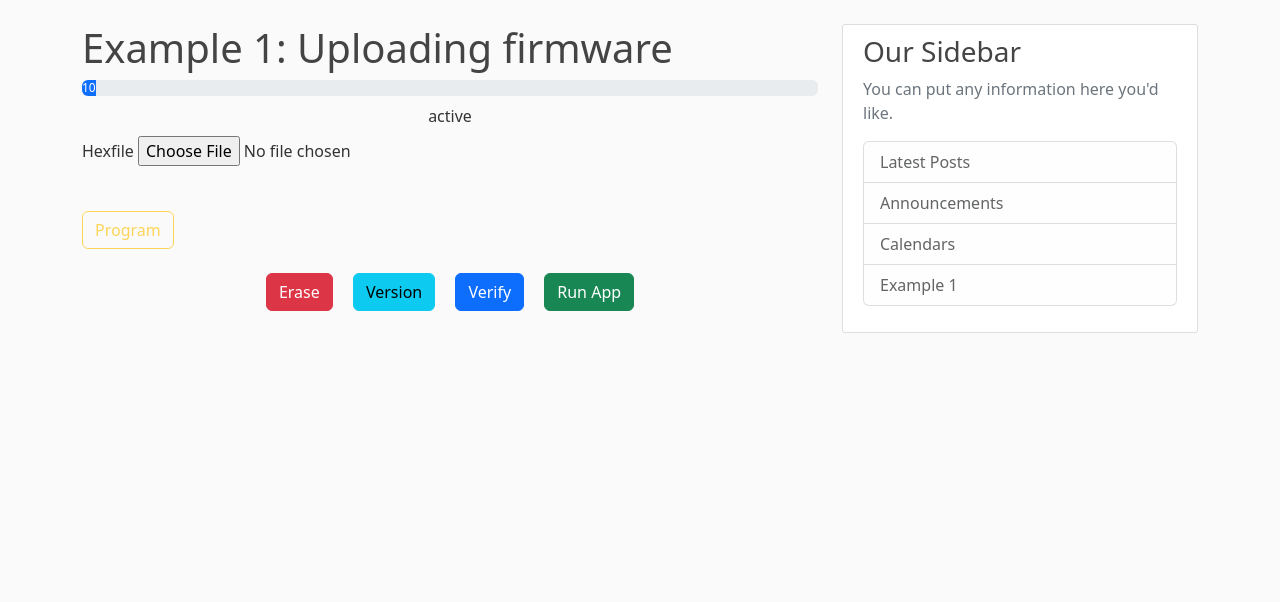
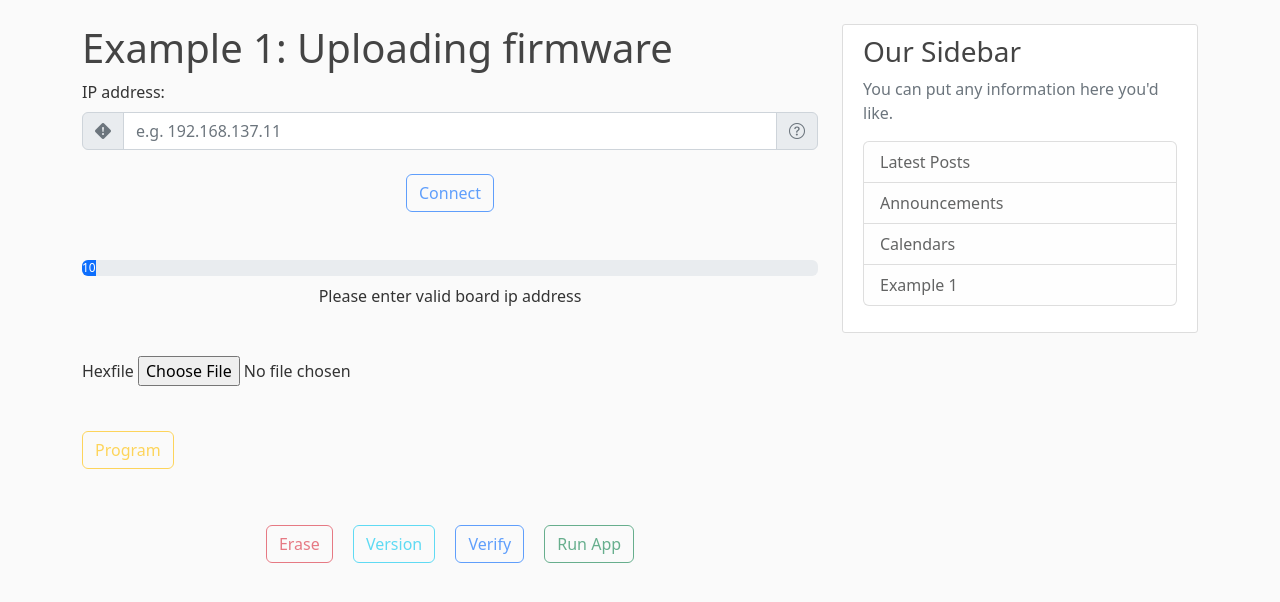
Before and after one commit to afaideen/flask_security, a Flask app: template flaskapp/templates/example1.html in a window 1280 px wide. Shown: the part 56-658 px from the top of the page. Run offline with Flask 2, Linux system fonts and the light colour scheme; the template is opened without the code that fills it: most values are stand-ins (such as "Sample title", 1, 10 or a date in 2020); form fields are guessed from the names that the template uses; some libraries are stand-ins or nearby versions.

Commit message:
Features no can check and erase flash

```diff
--- a/flaskapp/example1/form.py
+++ b/flaskapp/example1/form.py
@@ -5,7 +5,7 @@ from wtforms import StringField, PasswordField, SubmitField, BooleanField
 from wtforms.validators import DataRequired, Length, Email, EqualTo, ValidationError
 
 class UpdateFileForm(FlaskForm):
-    hexfile = FileField('Load hex file', validators=[FileAllowed(['hex'])],
+    hexfile = FileField('Load hex file', validators=[DataRequired(), FileAllowed(['hex'])],
                         render_kw={
                             'oninput':'enableProgramButton()',
                             'accept':'.hex'
--- a/flaskapp/static/js/app.js
+++ b/flaskapp/static/js/app.js
@@ -1,36 +1,170 @@
 
+
+
+//use DOM method
+idConnect = document.getElementById('connect');
+idErase = document.getElementById('erase');
+idVerify = document.getElementById('verify');
+idCheckVersion = document.getElementById('check_version');
+idIpAddrBrd = document.getElementById('ip_address_brd');
+idIpAddrBrd.addEventListener("blur", checkInputIpAddr);
+
+
+idProgressBar = document.getElementById('progress_bar');
+idProgram = document.getElementById('program');
+
+idStatus = document.getElementById('status');
+idStatus.innerHTML = 'Please enter valid board ip address';
+
+var a = null;
+
+function enableConnectButton()
+{
+    if( a != null )
+        clearTimeout(a);
+     a = setTimeout(function(){
+            if(ValidateIPaddress(idIpAddrBrd))
+            {
+                idConnect.disabled = false;
+                clearTimeout(a);
+                idStatus.innerHTML = 'Ip address format is valid. Press button to connect with the board.';
+
+//                idIpAddrBrd.addEventListener("keyup", checkInputIpAddr);
+            }
+            else
+            {
+                idConnect.disabled = true;
+                idStatus.innerHTML = 'Please enter valid board ip address';
+            }
+
+     }, 5000);
+
+
+
+}
+
+function checkInputIpAddr()
+{
+    if(ValidateIPaddress(idIpAddrBrd))
+    {
+        idConnect.disabled = false;
+        clearTimeout(a);
+        idStatus.innerHTML = 'Ip address format is valid. Press button to connect with the board.';
+    }
+
+}
+
+//var hasFocus = $('#idIpAddrBrd').is(':focus');
+//if(!hasFocus){
+//    if(ValidateIPaddress(idIpAddrBrd))
+//    {
+//        idConnect.disabled = false;
+//        clearTimeout(a);
+//        idStatus.innerHTML = 'Ip address format is valid. Press button to connect with the board.';
+//    }
+//}
+
+function ValidateIPaddress(inputText)
+ {
+     var ipformat = /^(25[0-5]|2[0-4][0-9]|[01]?[0-9][0-9]?)\.(25[0-5]|2[0-4][0-9]|[01]?[0-9][0-9]?)\.(25[0-5]|2[0-4][0-9]|[01]?[0-9][0-9]?)\.(25[0-5]|2[0-4][0-9]|[01]?[0-9][0-9]?)$/;
+     if(inputText.value.match(ipformat))
+     {
+         return true;
+     }
+     else
+     {
+//         alert("You have entered an invalid IP address!");
+         return false;
+     }
+ }
 
 function enableProgramButton()
 {
-    //use DOM method
-    idProgram = document.getElementById('program');
-
 //    classProgressBar= document.getElementsByClassName('progress-bar');
-    idProgram.disabled = false
+    idProgram.disabled = false;
 
     //use jquery method
 //    $('#program').prop('disabled', false);
-    console.log("myFunction running...Enabling 'Program' button...")
+    console.log("Enabling 'Program' button...")
+
+}
+
+function checkVersion(ip_val)
+{
+    console.log('Checking version...');
+    fetch('/check_version/' + ip_val).then(function(response){
+        response.json().then(function(data){
+            console.log(data);
+            //eg access data.status, data.version
+            if( data.status == 'success')
+            {
+                idProgram.disabled = false
+                idStatus.innerHTML = "Bootloader firmware version is " + data.version
+            }
+
+        });
+    });
+}
+
+function eraseFlash(ip_val)
+{
+    console.log('Erasing flash...');
+    fetch('/erase_flash/' + ip_val).then(function(response){
+        response.json().then(function(data){
+            console.log(data);
+            //eg access data.status, data.version
+            if( data.status == 'success')
+            {
+                enableProgramButton();
+                idStatus.innerHTML = "Flash erased. Upload your hex file and press Program button"
+            }
+            else
+            {
+                idProgram.disabled = true;
+                idStatus.innerHTML = "Flash erase failed"
+            }
+
+        });
+    });
+
+}
+
+function connect_brd(ip_val)
+{
+    console.log('Connecting to ' + ip_val + ' ...Just wait...');
+    fetch('/connect/' + ip_val).then(function(response){
+        response.json().then(function(data){
+            console.log(data);
+            //eg access data.status, data.version
+            if( data.status == 'success')
+            {
+                idErase.disabled = false;
+                idCheckVersion.disabled = false;
+                idStatus.innerHTML = "Board successfully connected. Bootloader firmware version is " + data.version
+            }
+
+        });
+    });
 }
 
 function updateProgressBar(ip_address)
 {
-    idProgressBar = document.getElementById('progress_bar');
-    idStatusBar = document.getElementById('status');
+
+
     console.log('fetching api...read_progress_value/' + ip_address)
-//    fetch('verify/'+ p + '/' + v).then(function(response)
+
     fetch('read_progress_value/' + ip_address).then(function(response)
     {
         response.json().then(function(data)
         {
             console.log(data);
-            idProgressBar.style.width = data.progress_value;
-            idProgressBar.innerHTML= data.progress_value;
+            if(data.progress_value != null)
+            {
+                idProgressBar.style.width = data.progress_value;
+                idProgressBar.innerHTML = data.progress_value;
+
+            }
             updateProgressBar(ip_address);
-//            if(data.progress_value == '100%')
-//            {
-//               idStatusBar.innerHTML = "Firmware programmed...successful"
-//            }
 
         });
 
--- a/flaskapp/templates/example1.html
+++ b/flaskapp/templates/example1.html
@@ -1,16 +1,38 @@
 {% extends "layout.html" %}
 {% block content %}
     <h1>Example 1: Uploading firmware</h1>
+
+    <div class="form-group">
+        <label for="ip_address_brd" class="form-label">IP address:</label>
+            <div class="input-group mb-4">
+                  <span class="input-group-text">
+                        <i class="bi bi-exclamation-diamond-fill text-secondary"></i>
+                  </span>
+                  <input type="text" oninput="enableConnectButton()" id="ip_address_brd" class="form-control" placeholder="e.g. 192.168.137.11" minlength="7" maxlength="15" size="15" pattern="^((\d{1,2}|1\d\d|2[0-4]\d|25[0-5])\.){3}(\d{1,2}|1\d\d|2[0-4]\d|25[0-5])$"/>
+
+                  <!-- tooltip -->
+                  <span class="input-group-text">
+                    <span class="tt" data-bs-placement="bottom" title="Enter an ip address of the board">
+                        <i class="bi bi-question-circle text-muted"></i>
+                    </span>
+                  </span>
+            </div>
+    </div>
+    <div class="justify-content-center text-center mb-5">
+        <button id="connect" type="button" class="btn btn-outline-primary mx-2" onclick="connect_brd(ip_address_brd.value)" disabled="disabled">Connect</button>
+    </div>
+
     <div class="progress my-2">
         <div id="progress_bar" class="progress-bar" role="progressbar" style="width: {{progress_bar_value}}" aria-valuenow="25" aria-valuemin="0" aria-valuemax="100">{{progress_bar_value}}</div>
     </div>
     <div class="my-2 text-center">
         <h7 id="status">{{status_fw}}</h7>
     </div>
-    <div class="my-2">
+    <div class="my-5">
         <form method="POST" action="" enctype="multipart/form-data">
             {{ form.hidden_tag() }}
             <fieldset class="form-group">
+
                 <div class="form-group">
                     {{ form.hexfile.label() }}
                     {{ form.hexfile(class="form-control-file") }}
@@ -28,15 +50,11 @@
         </form>
     </div>
     <div class="my-2 justify-content-center text-center">
-<!--        <button type="button" class="btn btn-secondary mx-2">Load Hex File</button>-->
-        <button type="button" class="btn btn-danger mx-2">Erase</button>
-<!--        <button id="program" type="submit" class="btn btn-outline-warning mx-2">Program</button>-->
 
-
-<!--        <button type="button" class="btn btn-info mx-2">Verify</button>-->
-        <a class="btn btn-info mx-2" href="{{ url_for('example1.check_version') }}">Version</a>
-        <a class="btn btn-primary mx-2" href="{{ url_for('example1.verify') }}">Verify</a>
-        <button type="button" class="btn btn-success mx-2">Run App</button>
+        <button id="erase" type="button" class="btn btn-outline-danger mx-2" disabled="disabled" onclick="eraseFlash(ip_address_brd.value)">Erase</button>
+        <button id="check_version" type="button" class="btn btn-outline-info mx-2" disabled="disabled" onclick="checkVersion(ip_address_brd.value)">Version</button>
+        <button id="verify" type="button" class="btn btn-outline-primary mx-2" disabled="disabled" onclick="verifyCS16(ip_address_brd.value)">Verify</button>
+        <button id="run_app" type="button" class="btn btn-outline-success mx-2" disabled="disabled" onclick="runApp(ip_address_brd.value)">Run App</button>
     </div>
 
 
--- a/flaskapp/templates/layout.html
+++ b/flaskapp/templates/layout.html
@@ -6,6 +6,7 @@
     <meta name="viewport" content="width=device-width, initial-scale=1, shrink-to-fit=no">
 
     <!-- Bootstrap CSS -->
+    <link rel="stylesheet" href="https://cdn.jsdelivr.net/npm/bootstrap-icons@1.5.0/font/bootstrap-icons.css">
     <link href="https://cdn.jsdelivr.net/npm/bootstrap@5.2.1/dist/css/bootstrap.min.css" rel="stylesheet" integrity="sha384-iYQeCzEYFbKjA/T2uDLTpkwGzCiq6soy8tYaI1GyVh/UjpbCx/TYkiZhlZB6+fzT" crossorigin="anonymous">
     <link rel="stylesheet" type="text/css" href="{{ url_for('static', filename='main.css') }}">
 
```
Also changed, not shown: flaskapp/example1/routes.py (+76 -16 lines), 1 other file.
